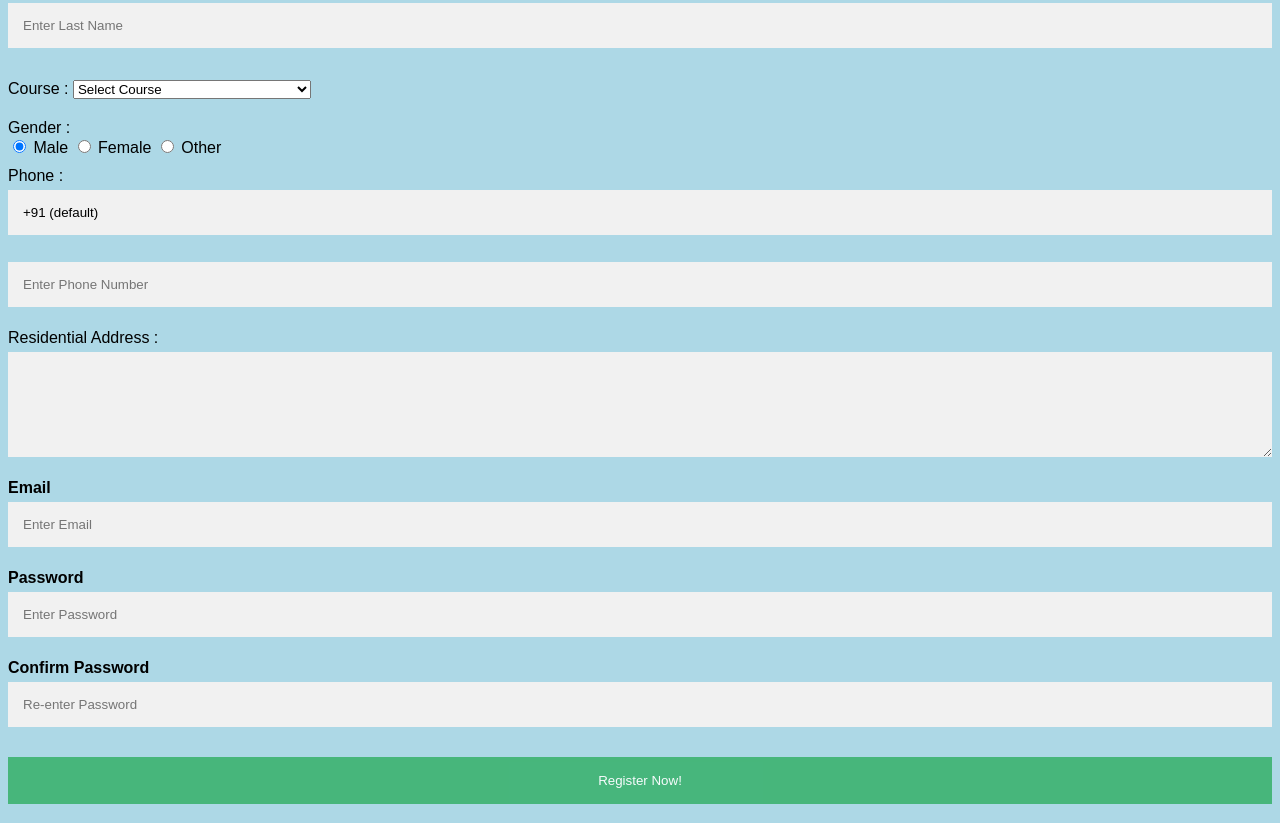
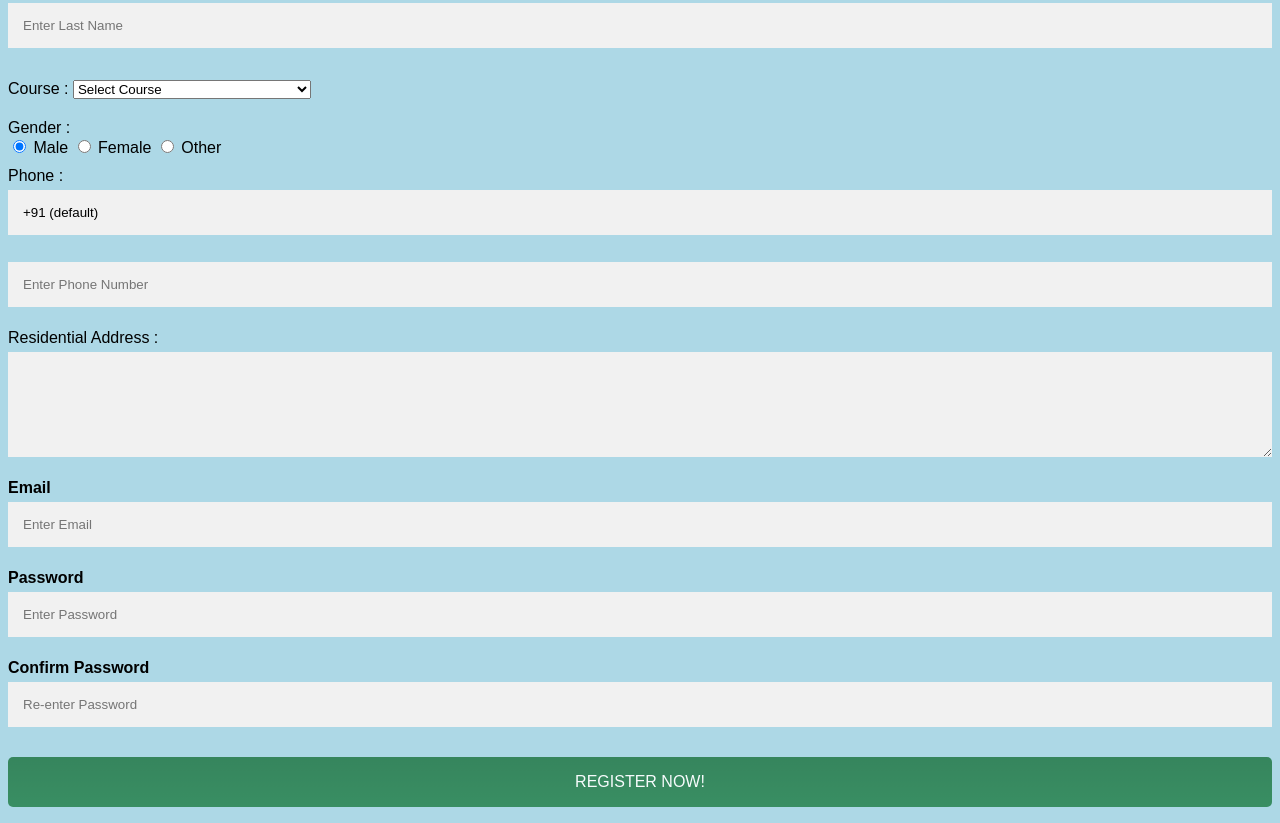
Before and after one commit to shubhamore/SPIT-website, a plain HTML site: page src/admission.html in a window 1280 px wide. Shown: the part 1017-1840 px from the top of the page. Drawn offline with Linux system fonts and the light colour scheme.

Commit message:
Update admission.css

```diff
--- a/src/admission.css
+++ b/src/admission.css
@@ -6,6 +6,7 @@ body{
     padding: 50px;
   background-color: #ff0000;
 }
+
 
 input[type=text], input[type=password], textarea {
   width: 100%;
@@ -39,3 +40,20 @@ hr {
 .registerbtn:hover {
   opacity: 1;
 }
+
+button {
+  cursor: pointer;
+  background: linear-gradient(rgba(0, 0, 0, 0.3), rgba(0, 0, 0, 0.25));
+  border: 1px solid white;
+  font-size: 16px;
+  text-transform: uppercase;
+  width: 80px;
+  padding: 10px 0;
+  margin-top: 10px;
+  margin-left: -5px;
+  border-radius: 5px;
+  color: white;
+}
+button:hover{
+    transform: scale(.975);
+}
```
